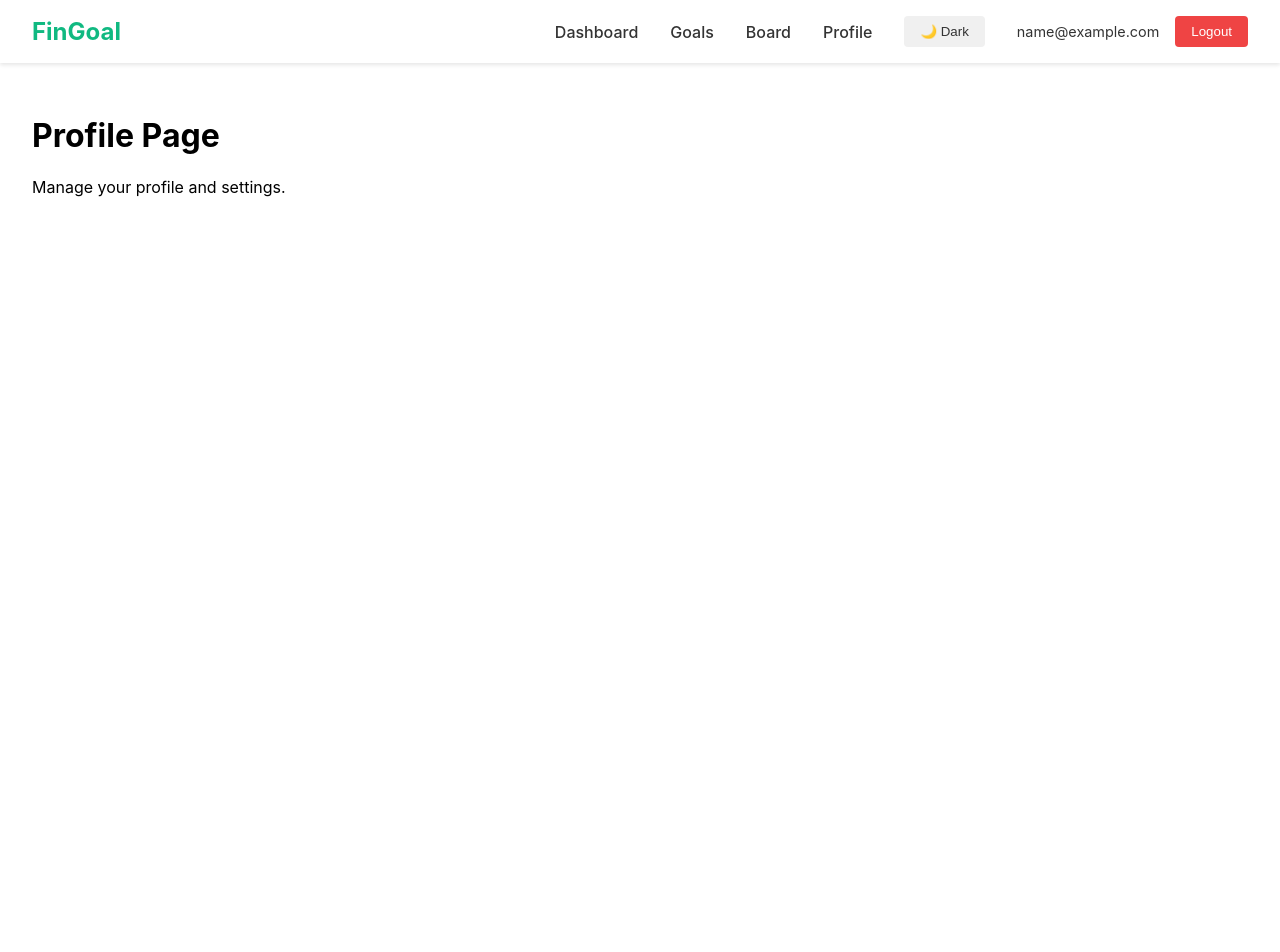
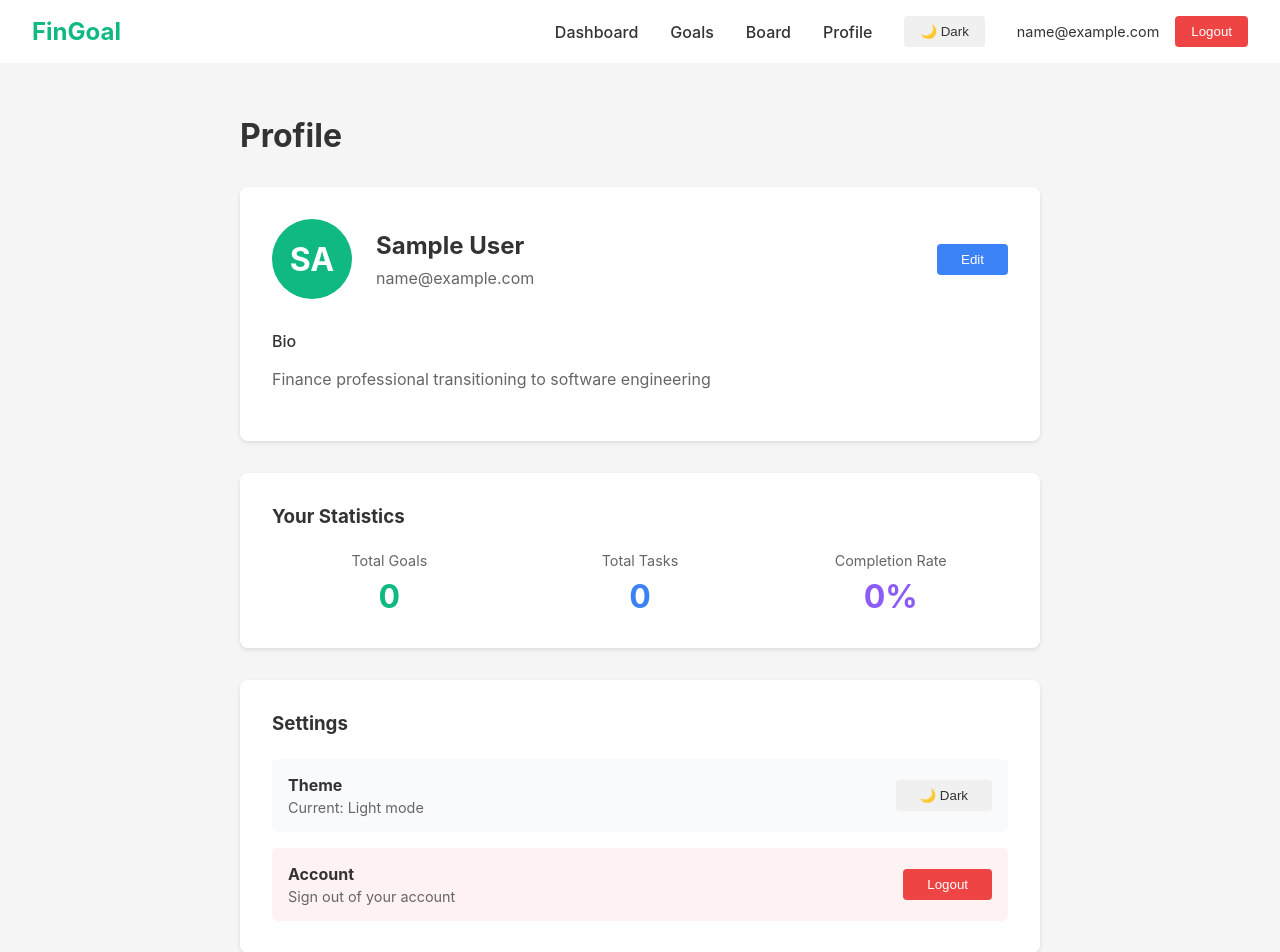
Before and after one commit to KANYINSOLA-OGUNBANJO/fin-goal-tracker, a React (Create React App) app: page /profile in a window 1280 px wide. Shown: the top 952 px of the page. Before the commit the page ends 800 px from the top, so only its background shows below. Built offline with nearby package versions, Linux system fonts and the light colour scheme; sample sign-in values are in the browser's storage.

Commit message:
Add Profile page with user stats and settings

```diff
--- a/src/App.js
+++ b/src/App.js
@@ -1,3 +1,4 @@
+import ProfilePage from './pages/ProfilePage';
 import BoardPage from './pages/BoardPage';
 import { BrowserRouter, Routes, Route, Navigate } from 'react-router-dom';
 import { AuthProvider, useAuth } from './contexts/AuthContext';
@@ -7,18 +8,6 @@ import Navbar from './components/layout/Navbar';
 import Dashboard from './pages/Dashboard';
 import GoalsPage from './pages/GoalsPage';
 import GoalDetailPage from './pages/GoalDetailPage';
-
-function ProfilePage() {
-  return (
-    <div>
-      <Navbar />
-      <div style={{ padding: '2rem' }}>
-        <h1>Profile Page</h1>
-        <p>Manage your profile and settings.</p>
-      </div>
-    </div>
-  );
-}
 
 // Protected Route wrapper
 function ProtectedRoute({ children }) {
--- /dev/null
+++ b/src/pages/ProfilePage.jsx
@@ -0,0 +1,279 @@
+import { useState } from 'react';
+import Navbar from '../components/layout/Navbar';
+import { useAuth } from '../contexts/AuthContext';
+import { useTheme } from '../contexts/ThemeContext';
+import useLocalStorage from '../hooks/useLocalStorage';
+
+function ProfilePage() {
+  const { user, logout } = useAuth();
+  const { theme, toggleTheme } = useTheme();
+  const [goals] = useLocalStorage('fingoal_goals', []);
+  const [tasks] = useLocalStorage('fingoal_tasks', []);
+  const [isEditing, setIsEditing] = useState(false);
+  const [userInfo, setUserInfo] = useState({
+    name: user?.name || user?.email?.split('@')[0] || 'User',
+    email: user?.email || '',
+    bio: 'Finance professional transitioning to software engineering'
+  });
+
+  const handleSave = () => {
+    // In a real app, this would update the user in the backend
+    setIsEditing(false);
+  };
+
+  const handleChange = (e) => {
+    const { name, value } = e.target;
+    setUserInfo(prev => ({
+      ...prev,
+      [name]: value
+    }));
+  };
+
+  const completedTasks = tasks.filter(t => t.status === 'done').length;
+  const totalTasks = tasks.length;
+  const completionRate = totalTasks > 0 ? Math.round((completedTasks / totalTasks) * 100) : 0;
+
+  return (
+    <div>
+      <Navbar />
+      <div style={{ padding: '2rem', backgroundColor: '#f5f5f5', minHeight: '100vh' }}>
+        <div style={{ maxWidth: '800px', margin: '0 auto' }}>
+          <h1 style={{ marginBottom: '2rem', color: '#333' }}>Profile</h1>
+
+          {/* Profile Card */}
+          <div style={{
+            backgroundColor: 'white',
+            borderRadius: '8px',
+            padding: '2rem',
+            marginBottom: '2rem',
+            boxShadow: '0 2px 4px rgba(0,0,0,0.1)'
+          }}>
+            <div style={{ display: 'flex', alignItems: 'center', marginBottom: '2rem' }}>
+              {/* Avatar */}
+              <div style={{
+                width: '80px',
+                height: '80px',
+                borderRadius: '50%',
+                backgroundColor: '#10b981',
+                color: 'white',
+                display: 'flex',
+                alignItems: 'center',
+                justifyContent: 'center',
+                fontSize: '2rem',
+                fontWeight: 'bold',
+                marginRight: '1.5rem'
+              }}>
+                {user?.avatar || userInfo.name.substring(0, 2).toUpperCase()}
+              </div>
+
+              {/* User Info */}
+              <div style={{ flex: 1 }}>
+                {isEditing ? (
+                  <>
+                    <input
+                      type="text"
+                      name="name"
+                      value={userInfo.name}
+                      onChange={handleChange}
+                      style={{
+                        width: '100%',
+                        padding: '0.5rem',
+                        border: '1px solid #ddd',
+                        borderRadius: '4px',
+                        fontSize: '1.5rem',
+                        fontWeight: 'bold',
+                        marginBottom: '0.5rem'
+                      }}
+                    />
+                    <input
+                      type="email"
+                      name="email"
+                      value={userInfo.email}
+                      onChange={handleChange}
+                      disabled
+                      style={{
+                        width: '100%',
+                        padding: '0.5rem',
+                        border: '1px solid #ddd',
+                        borderRadius: '4px',
+                        fontSize: '1rem',
+                        color: '#666',
+                        backgroundColor: '#f5f5f5'
+                      }}
+                    />
+                  </>
+                ) : (
+                  <>
+                    <h2 style={{ margin: '0 0 0.5rem 0', color: '#333' }}>
+                      {userInfo.name}
+                    </h2>
+                    <p style={{ margin: 0, color: '#666' }}>{userInfo.email}</p>
+                  </>
+                )}
+              </div>
+
+              {/* Edit Button */}
+              <button
+                onClick={() => isEditing ? handleSave() : setIsEditing(true)}
+                style={{
+                  padding: '0.5rem 1.5rem',
+                  backgroundColor: isEditing ? '#10b981' : '#3b82f6',
+                  color: 'white',
+                  border: 'none',
+                  borderRadius: '4px',
+                  cursor: 'pointer',
+                  fontWeight: '500'
+                }}
+              >
+                {isEditing ? 'Save' : 'Edit'}
+              </button>
+            </div>
+
+            {/* Bio */}
+            <div>
+              <label style={{ display: 'block', marginBottom: '0.5rem', fontWeight: '500', color: '#333' }}>
+                Bio
+              </label>
+              {isEditing ? (
+                <textarea
+                  name="bio"
+                  value={userInfo.bio}
+                  onChange={handleChange}
+                  rows="3"
+                  style={{
+                    width: '100%',
+                    padding: '0.75rem',
+                    border: '1px solid #ddd',
+                    borderRadius: '4px',
+                    fontSize: '1rem',
+                    resize: 'vertical',
+                    boxSizing: 'border-box'
+                  }}
+                />
+              ) : (
+                <p style={{ color: '#666', lineHeight: '1.6' }}>{userInfo.bio}</p>
+              )}
+            </div>
+          </div>
+
+          {/* Stats Card */}
+          <div style={{
+            backgroundColor: 'white',
+            borderRadius: '8px',
+            padding: '2rem',
+            marginBottom: '2rem',
+            boxShadow: '0 2px 4px rgba(0,0,0,0.1)'
+          }}>
+            <h3 style={{ margin: '0 0 1.5rem 0', color: '#333' }}>Your Statistics</h3>
+            <div style={{
+              display: 'grid',
+              gridTemplateColumns: 'repeat(3, 1fr)',
+              gap: '1rem'
+            }}>
+              <div style={{ textAlign: 'center' }}>
+                <p style={{ margin: '0 0 0.5rem 0', color: '#666', fontSize: '0.9rem' }}>
+                  Total Goals
+                </p>
+                <h2 style={{ margin: 0, color: '#10b981', fontSize: '2rem' }}>
+                  {goals.length}
+                </h2>
+              </div>
+              <div style={{ textAlign: 'center' }}>
+                <p style={{ margin: '0 0 0.5rem 0', color: '#666', fontSize: '0.9rem' }}>
+                  Total Tasks
+                </p>
+                <h2 style={{ margin: 0, color: '#3b82f6', fontSize: '2rem' }}>
+                  {totalTasks}
+                </h2>
+              </div>
+              <div style={{ textAlign: 'center' }}>
+                <p style={{ margin: '0 0 0.5rem 0', color: '#666', fontSize: '0.9rem' }}>
+                  Completion Rate
+                </p>
+                <h2 style={{ margin: 0, color: '#8b5cf6', fontSize: '2rem' }}>
+                  {completionRate}%
+                </h2>
+              </div>
+            </div>
+          </div>
+
+          {/* Settings Card */}
+          <div style={{
+            backgroundColor: 'white',
+            borderRadius: '8px',
+            padding: '2rem',
+            marginBottom: '2rem',
+            boxShadow: '0 2px 4px rgba(0,0,0,0.1)'
+          }}>
+            <h3 style={{ margin: '0 0 1.5rem 0', color: '#333' }}>Settings</h3>
+
+            {/* Theme Toggle */}
+            <div style={{
+              display: 'flex',
+              justifyContent: 'space-between',
+              alignItems: 'center',
+              padding: '1rem',
+              borderRadius: '6px',
+              backgroundColor: '#f9fafb',
+              marginBottom: '1rem'
+            }}>
+              <div>
+                <h4 style={{ margin: '0 0 0.25rem 0', color: '#333' }}>Theme</h4>
+                <p style={{ margin: 0, color: '#666', fontSize: '0.9rem' }}>
+                  Current: {theme === 'dark' ? 'Dark' : 'Light'} mode
+                </p>
+              </div>
+              <button
+                onClick={toggleTheme}
+                style={{
+                  padding: '0.5rem 1.5rem',
+                  backgroundColor: theme === 'dark' ? '#333' : '#f0f0f0',
+                  color: theme === 'dark' ? '#fff' : '#333',
+                  border: 'none',
+                  borderRadius: '4px',
+                  cursor: 'pointer',
+                  fontWeight: '500'
+                }}
+              >
+                {theme === 'dark' ? '☀️ Light' : '🌙 Dark'}
+              </button>
+            </div>
+
+            {/* Logout */}
+            <div style={{
+              display: 'flex',
+              justifyContent: 'space-between',
+              alignItems: 'center',
+              padding: '1rem',
+              borderRadius: '6px',
+              backgroundColor: '#fef2f2'
+            }}>
+              <div>
+                <h4 style={{ margin: '0 0 0.25rem 0', color: '#333' }}>Account</h4>
+                <p style={{ margin: 0, color: '#666', fontSize: '0.9rem' }}>
+                  Sign out of your account
+                </p>
+              </div>
+              <button
+                onClick={logout}
+                style={{
+                  padding: '0.5rem 1.5rem',
+                  backgroundColor: '#ef4444',
+                  color: 'white',
+                  border: 'none',
+                  borderRadius: '4px',
+                  cursor: 'pointer',
+                  fontWeight: '500'
+                }}
+              >
+                Logout
+              </button>
+            </div>
+          </div>
+        </div>
+      </div>
+    </div>
+  );
+}
+
+export default ProfilePage;
```
